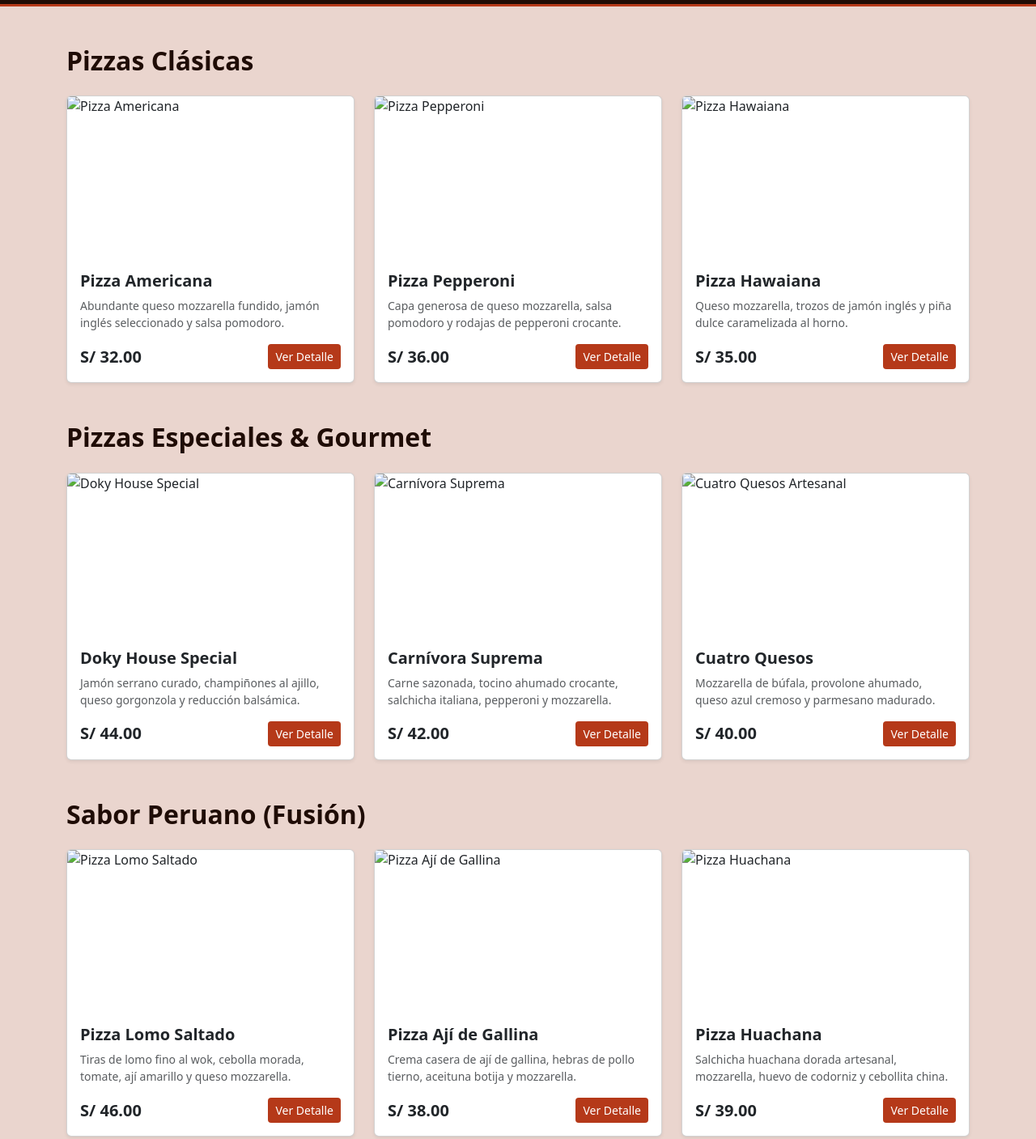
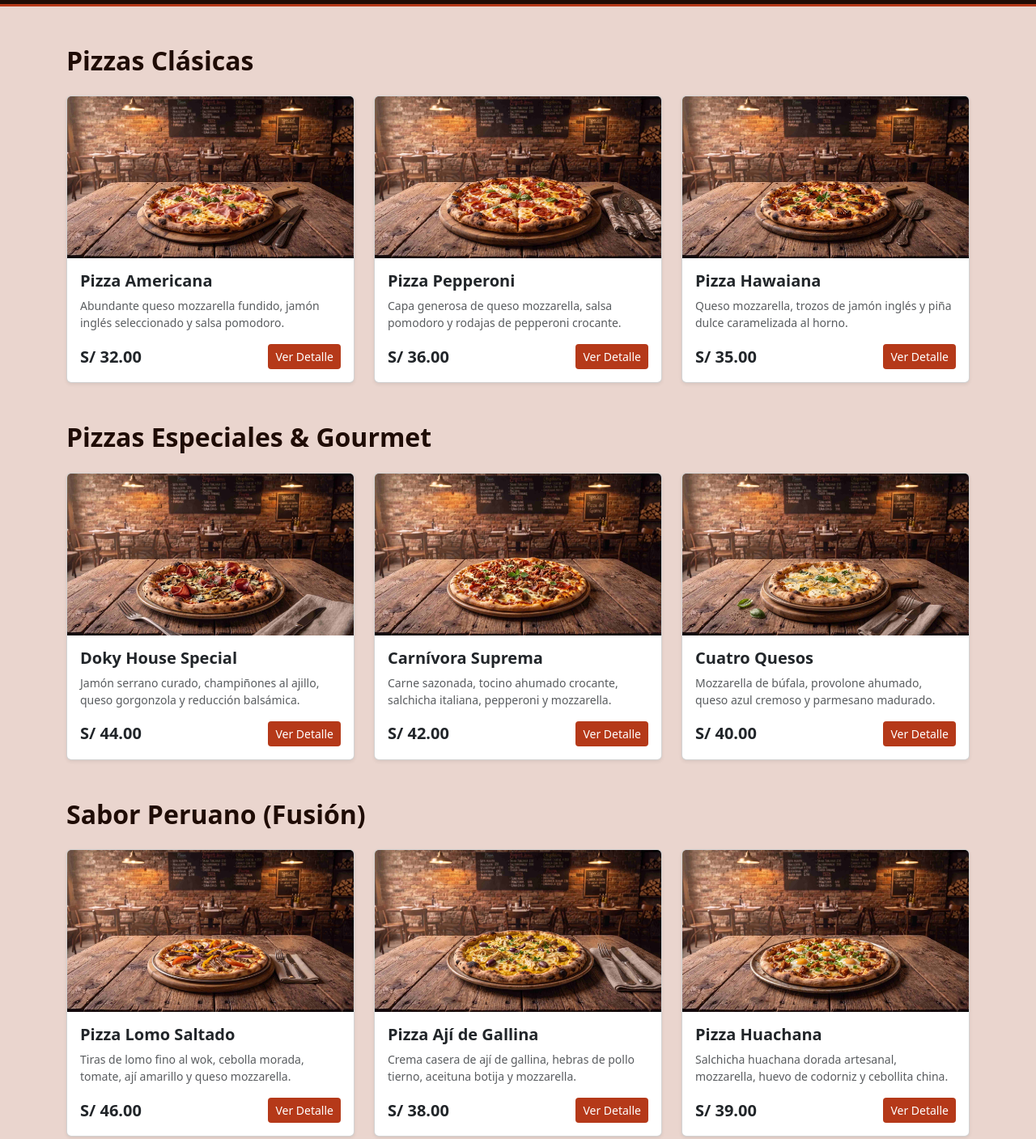
Before and after one commit to IDynamixI985/LittleDokyHub, a plain HTML site: page pages/shop/menu.html in a window 1280 px wide. Shown: the part 101-1508 px from the top of the page at 81% size. Drawn offline with nearby package versions, Linux system fonts and the light colour scheme.

Commit message:
Agregar imágenes

```diff
--- a/assets/style/styles.css
+++ b/assets/style/styles.css
@@ -88,3 +88,8 @@ footer a:hover {
 footer hr {
     border-color: var(--color-brown);
 }
+
+.img-card {
+    height: 200px;
+    object-fit: cover;
+}
--- a/pages/shop/menu.html
+++ b/pages/shop/menu.html
@@ -67,8 +67,8 @@
             <div class="row g-4">
                 <div class="col-12 col-md-4">
                     <div class="card h-100 shadow-sm">
-                        <img src=""
-                            class="card-img-top" alt="Pizza Americana" style="height: 200px; object-fit: cover;">
+                        <img src="../../assets/images/americana.jpg"
+                            class="card-img-top img-card" alt="Pizza Americana">
                         <div class="card-body d-flex flex-column">
                             <h5 class="card-title fw-bold">Pizza Americana</h5>
                             <p class="card-text text-muted small">Abundante queso mozzarella fundido, jamón inglés
@@ -82,8 +82,8 @@
                 </div>
                 <div class="col-12 col-md-4">
                     <div class="card h-100 shadow-sm">
-                        <img src=""
-                            class="card-img-top" alt="Pizza Pepperoni" style="height: 200px; object-fit: cover;">
+                        <img src="../../assets/images/pepperoni.jpg"
+                            class="card-img-top img-card" alt="Pizza Pepperoni" style="height: 200px; object-fit: cover;">
                         <div class="card-body d-flex flex-column">
                             <h5 class="card-title fw-bold">Pizza Pepperoni</h5>
                             <p class="card-text text-muted small">Capa generosa de queso mozzarella, salsa pomodoro y
@@ -97,8 +97,8 @@
                 </div>
                 <div class="col-12 col-md-4">
                     <div class="card h-100 shadow-sm">
-                        <img src=""
-                            class="card-img-top" alt="Pizza Hawaiana" style="height: 200px; object-fit: cover;">
+                        <img src="../../assets/images/hawaiana.jpg"
+                            class="card-img-top img-card" alt="Pizza Hawaiana" style="height: 200px; object-fit: cover;">
                         <div class="card-body d-flex flex-column">
                             <h5 class="card-title fw-bold">Pizza Hawaiana</h5>
                             <p class="card-text text-muted small">Queso mozzarella, trozos de jamón inglés y piña dulce
@@ -118,8 +118,8 @@
             <div class="row g-4">
                 <div class="col-12 col-md-4">
                     <div class="card h-100 shadow-sm">
-                        <img src=""
-                            class="card-img-top" alt="Doky House Special" style="height: 200px; object-fit: cover;">
+                        <img src="../../assets/images/doky_house.jpg"
+                            class="card-img-top img-card" alt="Doky House Special" style="height: 200px; object-fit: cover;">
                         <div class="card-body d-flex flex-column">
                             <h5 class="card-title fw-bold">Doky House Special</h5>
                             <p class="card-text text-muted small">Jamón serrano curado, champiñones al ajillo, queso
@@ -133,8 +133,8 @@
                 </div>
                 <div class="col-12 col-md-4">
                     <div class="card h-100 shadow-sm">
-                        <img src=""
-                            class="card-img-top" alt="Carnívora Suprema" style="height: 200px; object-fit: cover;">
+                        <img src="../../assets/images/full_meat.jpg"
+                            class="card-img-top img-card" alt="Carnívora Suprema" style="height: 200px; object-fit: cover;">
                         <div class="card-body d-flex flex-column">
                             <h5 class="card-title fw-bold">Carnívora Suprema</h5>
                             <p class="card-text text-muted small">Carne sazonada, tocino ahumado crocante, salchicha
@@ -148,8 +148,8 @@
                 </div>
                 <div class="col-12 col-md-4">
                     <div class="card h-100 shadow-sm">
-                        <img src=""
-                            class="card-img-top" alt="Cuatro Quesos Artesanal"
+                        <img src="../../assets/images/cuatro_quesos.jpg"
+                            class="card-img-top img-card" alt="Cuatro Quesos Artesanal"
                             style="height: 200px; object-fit: cover;">
                         <div class="card-body d-flex flex-column">
                             <h5 class="card-title fw-bold">Cuatro Quesos</h5>
@@ -170,8 +170,8 @@
             <div class="row g-4">
                 <div class="col-12 col-md-4">
                     <div class="card h-100 shadow-sm">
-                        <img src=""
-                            class="card-img-top" alt="Pizza Lomo Saltado" style="height: 200px; object-fit: cover;">
+                        <img src="../../assets/images/lomo_saltado.jpg"
+                            class="card-img-top img-card" alt="Pizza Lomo Saltado" style="height: 200px; object-fit: cover;">
                         <div class="card-body d-flex flex-column">
                             <h5 class="card-title fw-bold">Pizza Lomo Saltado</h5>
                             <p class="card-text text-muted small">Tiras de lomo fino al wok, cebolla morada, tomate, ají
@@ -185,8 +185,8 @@
                 </div>
                 <div class="col-12 col-md-4">
                     <div class="card h-100 shadow-sm">
-                        <img src=""
-                            class="card-img-top" alt="Pizza Ají de Gallina" style="height: 200px; object-fit: cover;">
+                        <img src="../../assets/images/aji_gallina.jpg"
+                            class="card-img-top img-card" alt="Pizza Ají de Gallina" style="height: 200px; object-fit: cover;">
                         <div class="card-body d-flex flex-column">
                             <h5 class="card-title fw-bold">Pizza Ají de Gallina</h5>
                             <p class="card-text text-muted small">Crema casera de ají de gallina, hebras de pollo
@@ -200,8 +200,8 @@
                 </div>
                 <div class="col-12 col-md-4">
                     <div class="card h-100 shadow-sm">
-                        <img src=""
-                            class="card-img-top" alt="Pizza Huachana" style="height: 200px; object-fit: cover;">
+                        <img src="../../assets/images/huachana.jpg"
+                            class="card-img-top img-card" alt="Pizza Huachana" style="height: 200px; object-fit: cover;">
                         <div class="card-body d-flex flex-column">
                             <h5 class="card-title fw-bold">Pizza Huachana</h5>
                             <p class="card-text text-muted small">Salchicha huachana dorada artesanal, mozzarella, huevo
@@ -221,8 +221,8 @@
             <div class="row g-4">
                 <div class="col-12 col-md-4">
                     <div class="card h-100 shadow-sm">
-                        <img src=""
-                            class="card-img-top" alt="Pan al Ajo Clásico" style="height: 200px; object-fit: cover;">
+                        <img src="../../assets/images/pan_ajo.jpg"
+                            class="card-img-top img-card" alt="Pan al Ajo Clásico" style="height: 200px; object-fit: cover;">
                         <div class="card-body d-flex flex-column">
                             <h5 class="card-title fw-bold">Pan al Ajo Clásico</h5>
                             <p class="card-text text-muted small">Baguette artesanal horneado con mantequilla de ajo y
@@ -236,8 +236,8 @@
                 </div>
                 <div class="col-12 col-md-4">
                     <div class="card h-100 shadow-sm">
-                        <img src=""
-                            class="card-img-top" alt="Pan al Ajo Especial Doky"
+                        <img src="../../assets/images/pan_ajo_especial.jpg"
+                            class="card-img-top img-card" alt="Pan al Ajo Especial Doky"
                             style="height: 200px; object-fit: cover;">
                         <div class="card-body d-flex flex-column">
                             <h5 class="card-title fw-bold">Pan al Ajo Especial</h5>
@@ -252,8 +252,8 @@
                 </div>
                 <div class="col-12 col-md-4">
                     <div class="card h-100 shadow-sm">
-                        <img src=""
-                            class="card-img-top" alt="Tequeños Rellenos" style="height: 200px; object-fit: cover;">
+                        <img src="../../assets/images/tequenos.jpg"
+                            class="card-img-top img-card" alt="Tequeños Rellenos" style="height: 200px; object-fit: cover;">
                         <div class="card-body d-flex flex-column">
                             <h5 class="card-title fw-bold">Tequeños de Queso</h5>
                             <p class="card-text text-muted small">8 crujientes tequeños rellenos de queso andino
@@ -273,8 +273,8 @@
             <div class="row g-4">
                 <div class="col-12 col-md-4">
                     <div class="card h-100 shadow-sm">
-                        <img src=""
-                            class="card-img-top" alt="Gaseosa 1.5L" style="height: 200px; object-fit: cover;">
+                        <img src="../../assets/images/gaseosas.jpg"
+                            class="card-img-top img-card" alt="Gaseosa 1.5L" style="height: 200px; object-fit: cover;">
                         <div class="card-body d-flex flex-column">
                             <h5 class="card-title fw-bold">Gaseosas 1.5 L</h5>
                             <p class="card-text text-muted small">Inca Kola o Coca-Cola en botella de 1.5 Litros,
@@ -288,8 +288,8 @@
                 </div>
                 <div class="col-12 col-md-4">
                     <div class="card h-100 shadow-sm">
-                        <img src=""
-                            class="card-img-top" alt="Chicha Morada" style="height: 200px; object-fit: cover;">
+                        <img src="../../assets/images/chicha.jpg"
+                            class="card-img-top img-card" alt="Chicha Morada" style="height: 200px; object-fit: cover;">
                         <div class="card-body d-flex flex-column">
                             <h5 class="card-title fw-bold">Chicha Morada (1 L)</h5>
                             <p class="card-text text-muted small">Elaborada artesanalmente con maíz morado, piña,
@@ -303,8 +303,8 @@
                 </div>
                 <div class="col-12 col-md-4">
                     <div class="card h-100 shadow-sm">
-                        <img src=""
-                            class="card-img-top" alt="Cerveza Artesanal" style="height: 200px; object-fit: cover;">
+                        <img src="../../assets/images/cerveza.jpg"
+                            class="card-img-top img-card" alt="Cerveza Artesanal" style="height: 200px; object-fit: cover;">
                         <div class="card-body d-flex flex-column">
                             <h5 class="card-title fw-bold">Cerveza Artesanal</h5>
                             <p class="card-text text-muted small">Botella personal de 330 ml (Variedades: IPA, Red Ale o
@@ -333,7 +333,7 @@
                     <div class="flex-grow-1">
                         <div class="d-flex align-items-center justify-content-between broder-bottom py-2">
                             <div class="d-flex align-items-center gap-2">
-                                <img src="" alt="Americana" class="rounded modal-cart">
+                                <img src="../../assets/images/americana.jpg" alt="Americana" class="rounded modal-cart">
                                 <div>
                                     <h6 class="mb-0 fw-bold fs-6">Pizza Americana</h6>
                                     <small class="text-muted">Familiar - S/ 32.00</small>
@@ -346,7 +346,7 @@
                         </div>
                         <div class="d-flex align-items-center justify-content-between broder-bottom py-2">
                             <div class="d-flex align-items-center gap-2">
-                                <img src="" alt="Pepperoni" class="rounded img-modal-cart">
+                                <img src="../../assets/images/pepperoni.jpg" alt="Pepperoni" class="rounded img-modal-cart">
                                 <div>
                                     <h6 class="mb-0 fw-bold fs-6">Pizza Pepperoni</h6>
                                     <small class="text-muted">Mediana - S/ 36.00</small>
```
Also changed, not shown: index.html (+9 -9 lines), assets/images/aji_gallina.jpg (added), assets/images/americana.jpg (added), assets/images/cerveza.jpg (added), assets/images/chicha.jpg (added), assets/images/cuatro_quesos.jpg (added), assets/images/doky_house.jpg (added), assets/images/full_meat.jpg (added), assets/images/gaseosas.jpg (added), assets/images/hawaiana.jpg (added), assets/images/huachana.jpg (added), assets/images/lomo_saltado.jpg (added), assets/images/pan_ajo.jpg (added), assets/images/pan_ajo_especial.jpg (added), 2 more files.
